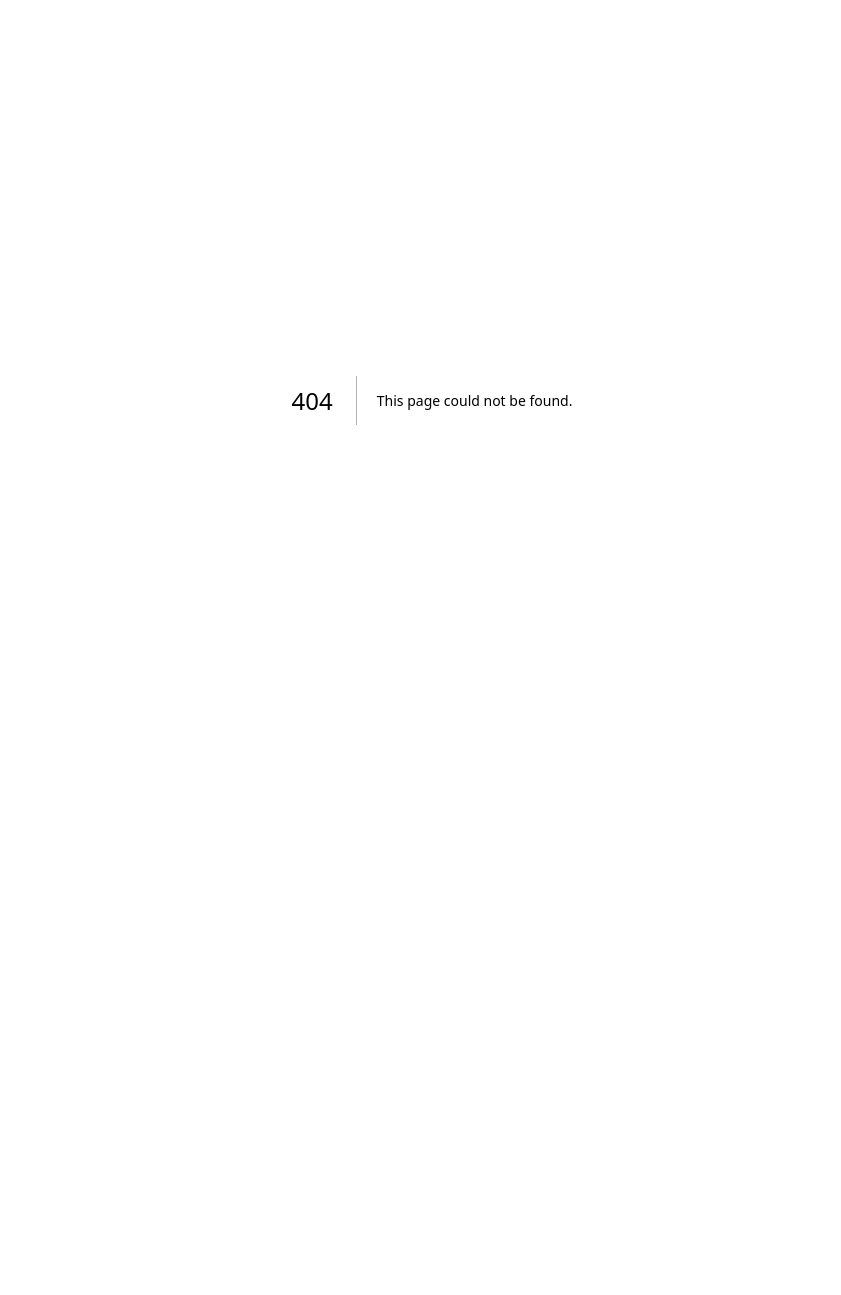
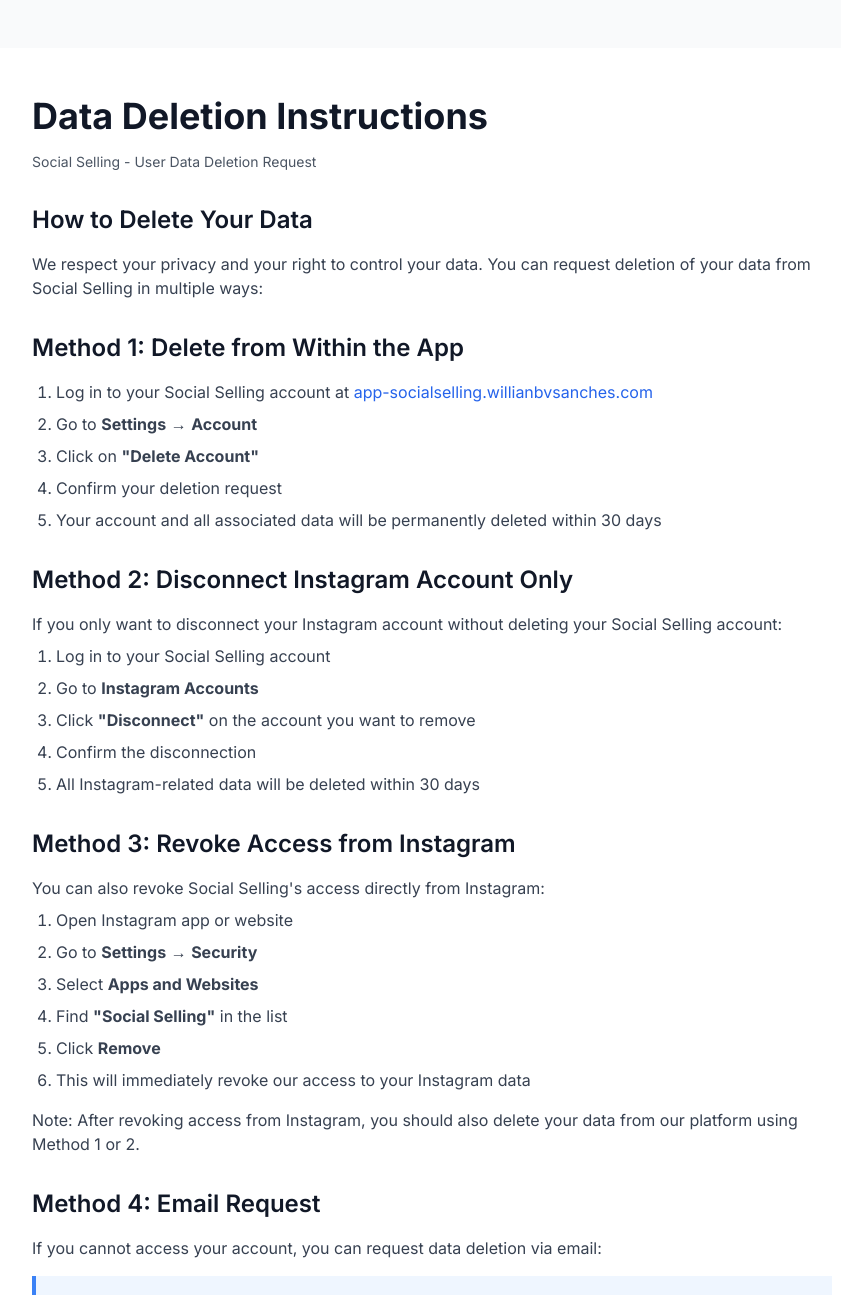
Before and after one commit to willianbvsanches13/social-selling, a Next.js app in the folder frontend/: page /data-deletion in a window 1280 px wide. Before the commit this address had no page. Shown: the top 1295 px of the page, without its empty margins (208-1049 px from the left). Before the commit the page ends 800 px from the top, so only its background shows below. Built offline with nearby package versions, Linux system fonts and the light colour scheme.

Commit message:
feat: add data deletion instructions page for Facebook compliance

```diff
--- /dev/null
+++ b/frontend/src/app/data-deletion/page.tsx
@@ -0,0 +1,180 @@
+import { Metadata } from 'next';
+
+export const metadata: Metadata = {
+  title: 'Data Deletion Instructions - Social Selling',
+  description: 'Instructions for requesting data deletion from Social Selling',
+};
+
+export default function DataDeletionPage() {
+  return (
+    <div className="min-h-screen bg-gray-50 py-12 px-4 sm:px-6 lg:px-8">
+      <div className="mx-auto max-w-4xl bg-white rounded-lg shadow-lg p-8 md:p-12">
+        <h1 className="text-4xl font-bold text-gray-900 mb-4">Data Deletion Instructions</h1>
+        <p className="text-sm text-gray-600 mb-8">Social Selling - User Data Deletion Request</p>
+
+        <div className="prose prose-gray max-w-none">
+          <section className="mb-8">
+            <h2 className="text-2xl font-semibold text-gray-900 mb-4">How to Delete Your Data</h2>
+            <p className="text-gray-700 mb-4">
+              We respect your privacy and your right to control your data. You can request deletion of your data from Social Selling in multiple ways:
+            </p>
+          </section>
+
+          <section className="mb-8">
+            <h2 className="text-2xl font-semibold text-gray-900 mb-4">Method 1: Delete from Within the App</h2>
+            <ol className="list-decimal pl-6 mb-4 text-gray-700 space-y-2">
+              <li>Log in to your Social Selling account at <a href="https://app-socialselling.willianbvsanches.com" className="text-blue-600 hover:underline">app-socialselling.willianbvsanches.com</a></li>
+              <li>Go to <strong>Settings</strong> → <strong>Account</strong></li>
+              <li>Click on <strong>&quot;Delete Account&quot;</strong></li>
+              <li>Confirm your deletion request</li>
+              <li>Your account and all associated data will be permanently deleted within 30 days</li>
+            </ol>
+          </section>
+
+          <section className="mb-8">
+            <h2 className="text-2xl font-semibold text-gray-900 mb-4">Method 2: Disconnect Instagram Account Only</h2>
+            <p className="text-gray-700 mb-2">If you only want to disconnect your Instagram account without deleting your Social Selling account:</p>
+            <ol className="list-decimal pl-6 mb-4 text-gray-700 space-y-2">
+              <li>Log in to your Social Selling account</li>
+              <li>Go to <strong>Instagram Accounts</strong></li>
+              <li>Click <strong>&quot;Disconnect&quot;</strong> on the account you want to remove</li>
+              <li>Confirm the disconnection</li>
+              <li>All Instagram-related data will be deleted within 30 days</li>
+            </ol>
+          </section>
+
+          <section className="mb-8">
+            <h2 className="text-2xl font-semibold text-gray-900 mb-4">Method 3: Revoke Access from Instagram</h2>
+            <p className="text-gray-700 mb-2">You can also revoke Social Selling&apos;s access directly from Instagram:</p>
+            <ol className="list-decimal pl-6 mb-4 text-gray-700 space-y-2">
+              <li>Open Instagram app or website</li>
+              <li>Go to <strong>Settings</strong> → <strong>Security</strong></li>
+              <li>Select <strong>Apps and Websites</strong></li>
+              <li>Find <strong>&quot;Social Selling&quot;</strong> in the list</li>
+              <li>Click <strong>Remove</strong></li>
+              <li>This will immediately revoke our access to your Instagram data</li>
+            </ol>
+            <p className="text-gray-700 mt-4">
+              Note: After revoking access from Instagram, you should also delete your data from our platform using Method 1 or 2.
+            </p>
+          </section>
+
+          <section className="mb-8">
+            <h2 className="text-2xl font-semibold text-gray-900 mb-4">Method 4: Email Request</h2>
+            <p className="text-gray-700 mb-4">
+              If you cannot access your account, you can request data deletion via email:
+            </p>
+            <div className="bg-blue-50 border-l-4 border-blue-500 p-4 mb-4">
+              <p className="text-gray-800">
+                <strong>Email:</strong> <a href="mailto:privacy@app-socialselling.willianbvsanches.com" className="text-blue-600 hover:underline">privacy@app-socialselling.willianbvsanches.com</a>
+              </p>
+              <p className="text-gray-800 mt-2">
+                <strong>Subject:</strong> Data Deletion Request
+              </p>
+              <p className="text-gray-800 mt-2">
+                <strong>Include in your email:</strong>
+              </p>
+              <ul className="list-disc pl-6 mt-2 text-gray-700">
+                <li>Your full name</li>
+                <li>Email address associated with your account</li>
+                <li>Instagram username (if applicable)</li>
+                <li>Reason for deletion (optional)</li>
+              </ul>
+            </div>
+            <p className="text-gray-700">
+              We will process your request within <strong>30 days</strong> and send you a confirmation email once completed.
+            </p>
+          </section>
+
+          <section className="mb-8">
+            <h2 className="text-2xl font-semibold text-gray-900 mb-4">What Data Will Be Deleted?</h2>
+            <p className="text-gray-700 mb-2">When you request data deletion, the following information will be permanently removed:</p>
+            <ul className="list-disc pl-6 mb-4 text-gray-700">
+              <li>Your account information (name, email, password)</li>
+              <li>Instagram account connection data</li>
+              <li>OAuth tokens and authentication data</li>
+              <li>Messages and conversation history</li>
+              <li>Published content metadata</li>
+              <li>Usage analytics and logs</li>
+              <li>Any other personal data associated with your account</li>
+            </ul>
+          </section>
+
+          <section className="mb-8">
+            <h2 className="text-2xl font-semibold text-gray-900 mb-4">Data Retention Period</h2>
+            <div className="bg-yellow-50 border-l-4 border-yellow-500 p-4 mb-4">
+              <p className="text-gray-800 font-semibold">Important:</p>
+              <ul className="list-disc pl-6 text-gray-700 mt-2">
+                <li>Active deletion takes up to <strong>30 days</strong> to complete</li>
+                <li>Backup data will be deleted within <strong>90 days</strong></li>
+                <li>Some data may be retained for legal compliance purposes</li>
+                <li>Deletion is <strong>permanent and cannot be undone</strong></li>
+              </ul>
+            </div>
+          </section>
+
+          <section className="mb-8">
+            <h2 className="text-2xl font-semibold text-gray-900 mb-4">Data Retained for Legal Compliance</h2>
+            <p className="text-gray-700 mb-4">
+              In accordance with legal requirements, we may retain certain data for a limited period:
+            </p>
+            <ul className="list-disc pl-6 mb-4 text-gray-700">
+              <li>Transaction records (for accounting purposes): 7 years</li>
+              <li>Legal dispute-related data: Until resolution</li>
+              <li>Security incident logs: 2 years</li>
+            </ul>
+            <p className="text-gray-700">
+              This data is stored securely and used only for the specified legal purposes.
+            </p>
+          </section>
+
+          <section className="mb-8">
+            <h2 className="text-2xl font-semibold text-gray-900 mb-4">Confirmation</h2>
+            <p className="text-gray-700 mb-4">
+              Once your data deletion request is completed, you will receive:
+            </p>
+            <ul className="list-disc pl-6 mb-4 text-gray-700">
+              <li>Email confirmation of deletion</li>
+              <li>Reference number for your request</li>
+              <li>Summary of deleted data categories</li>
+            </ul>
+          </section>
+
+          <section className="mb-8">
+            <h2 className="text-2xl font-semibold text-gray-900 mb-4">Questions or Issues?</h2>
+            <p className="text-gray-700 mb-4">
+              If you have questions about data deletion or encounter any issues:
+            </p>
+            <ul className="list-none pl-0 mb-4 text-gray-700">
+              <li><strong>Email:</strong> <a href="mailto:privacy@app-socialselling.willianbvsanches.com" className="text-blue-600 hover:underline">privacy@app-socialselling.willianbvsanches.com</a></li>
+              <li><strong>Response Time:</strong> Within 48 hours</li>
+            </ul>
+          </section>
+
+          <section className="mb-8">
+            <h2 className="text-2xl font-semibold text-gray-900 mb-4">Facebook/Instagram Users</h2>
+            <p className="text-gray-700 mb-4">
+              If you connected your Instagram account via Facebook Login, you can also manage your data through:
+            </p>
+            <ul className="list-disc pl-6 mb-4 text-gray-700">
+              <li>Facebook Settings → Apps and Websites → Social Selling → Remove</li>
+              <li>Instagram Settings → Security → Apps and Websites → Social Selling → Remove</li>
+            </ul>
+            <p className="text-gray-700">
+              This will immediately revoke our access to your Facebook/Instagram data.
+            </p>
+          </section>
+
+          <div className="border-t border-gray-300 pt-6 mt-8">
+            <p className="text-sm text-gray-600">
+              This data deletion policy is compliant with GDPR, CCPA, and other privacy regulations.
+            </p>
+            <p className="text-sm text-gray-600 mt-2">
+              <strong>Last Updated:</strong> October 27, 2025
+            </p>
+          </div>
+        </div>
+      </div>
+    </div>
+  );
+}
```
